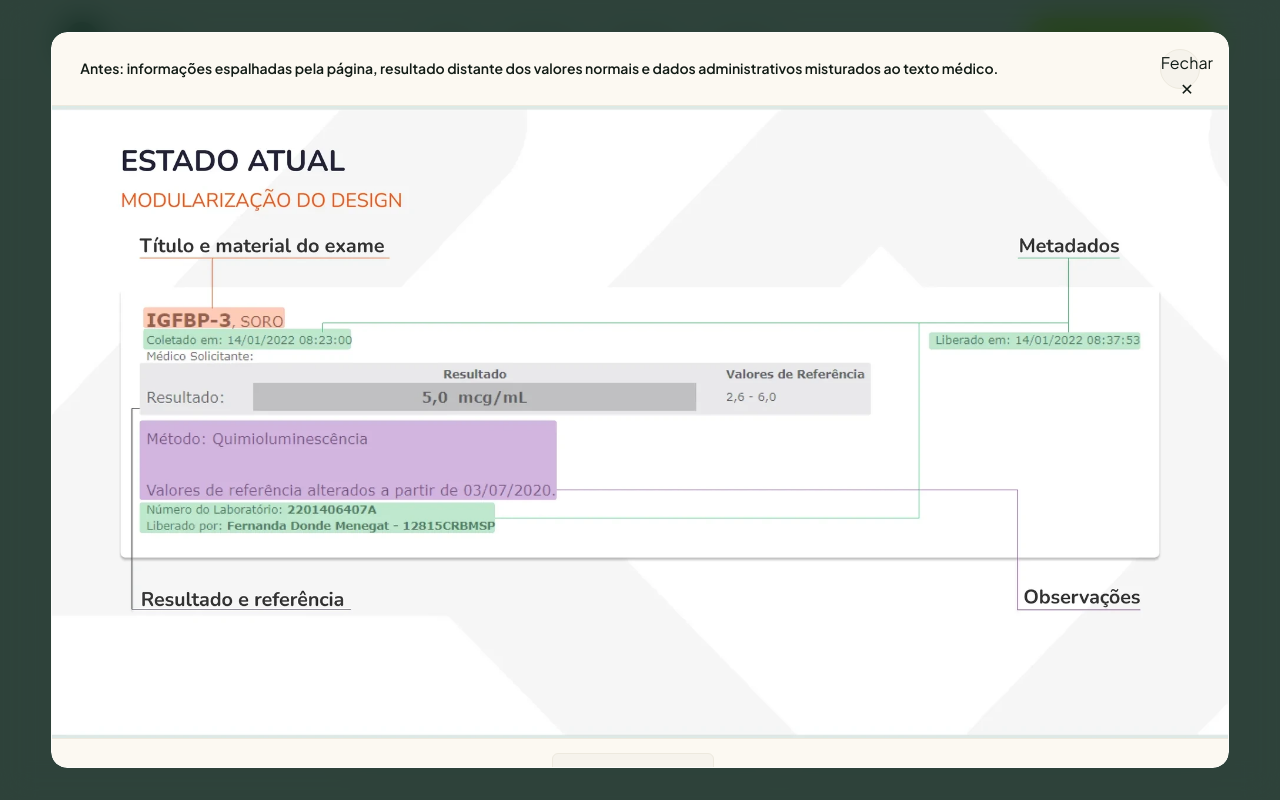
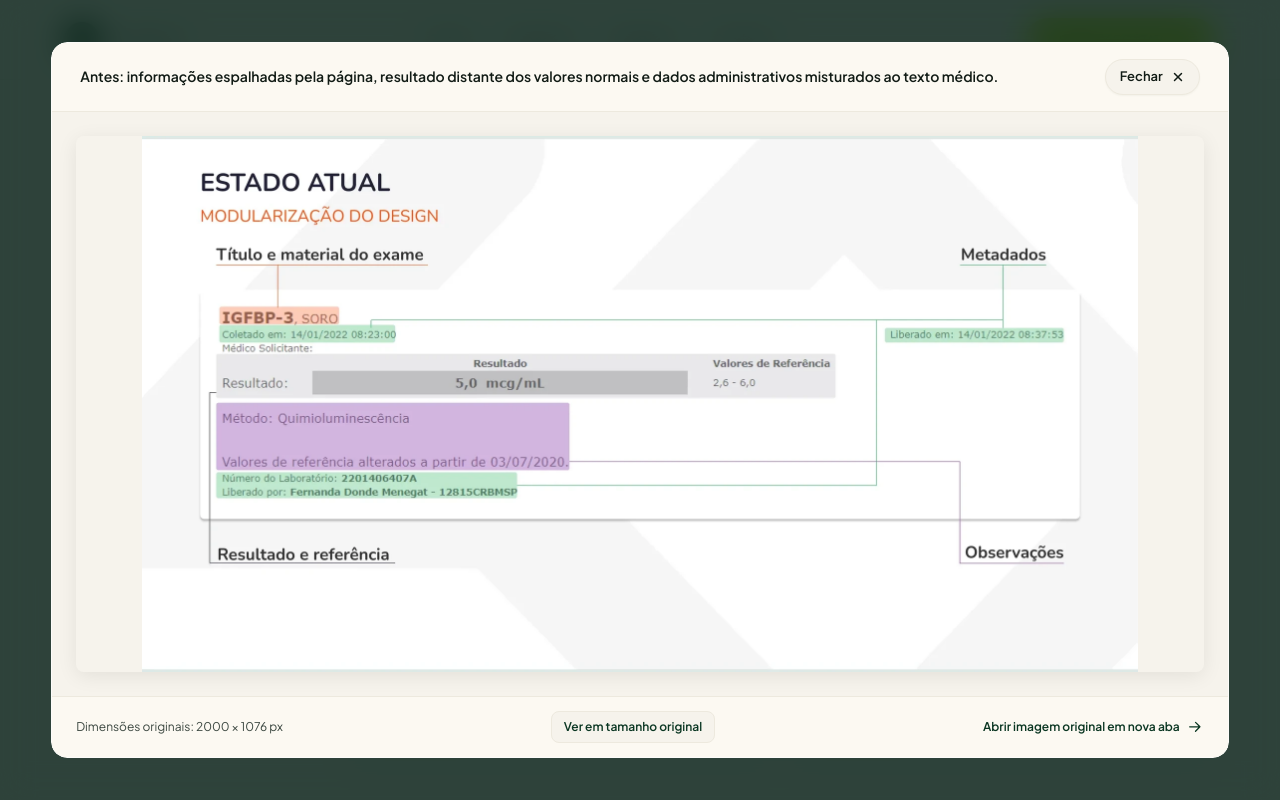
Before and after one commit to israelfull-commits/portfolio, a React (Vite) app in the folder site/: page /cases/einstein-laudos in a window 1280 px wide. Both pictures are taken after a click on the button 557 px from the left and 2438 px from the top of the page. Shown: the part 1994-2794 px from the top of the page. Built offline with nearby package versions, Linux system fonts and the light colour scheme.

Commit message:
fix(lightbox): redesign close button as accessible pill with SVG icon, fix classname mismatch on viewport and handle full-size mode

```diff
--- a/site/src/components/CasePresentation.tsx
+++ b/site/src/components/CasePresentation.tsx
@@ -193,7 +193,21 @@ export function CaseFigure({ image }: { image: CaseImage }) {
               onClick={closeLightbox}
               aria-label="Fechar ampliação"
             >
-              Fechar ✕
+              <span>Fechar</span>
+              <svg
+                width="14"
+                height="14"
+                viewBox="0 0 24 24"
+                fill="none"
+                stroke="currentColor"
+                strokeWidth="2.5"
+                strokeLinecap="round"
+                strokeLinejoin="round"
+                aria-hidden="true"
+              >
+                <line x1="18" y1="6" x2="6" y2="18" />
+                <line x1="6" y1="6" x2="18" y2="18" />
+              </svg>
             </button>
           </div>
           <div className="cp-lightbox-viewport">
--- a/site/src/components/case-presentation.css
+++ b/site/src/components/case-presentation.css
@@ -1116,39 +1116,66 @@
 }
 
 .cp-lightbox-close {
-  display: grid;
-  place-items: center;
-  width: 2.5rem;
-  height: 2.5rem;
-  border-radius: 50%;
+  display: inline-flex;
+  align-items: center;
+  gap: 0.5rem;
+  height: 2.25rem;
+  padding: 0 0.875rem;
+  border-radius: 9999px;
   border: 1px solid var(--cp-border);
   background: var(--cp-surface);
   color: var(--cp-text);
   cursor: pointer;
-  font-size: 1rem;
+  font-size: 0.8125rem;
+  font-weight: 600;
+  font-family: inherit;
   flex-shrink: 0;
+  white-space: nowrap;
+  box-shadow: 0 1px 2px rgba(10, 54, 34, 0.04);
   transition: all 0.15s ease;
 }
 
 .cp-lightbox-close:hover,
 .cp-lightbox-close:focus-visible {
   background: var(--cp-pine);
+  border-color: var(--cp-pine);
   color: #FCF9F2;
+  box-shadow: 0 2px 8px -1px rgba(10, 54, 34, 0.18);
 }
 
-.cp-lightbox-media {
+.cp-lightbox-close svg {
+  width: 14px;
+  height: 14px;
+  stroke: currentColor;
+  stroke-width: 2.5;
+  flex-shrink: 0;
+}
+
+.cp-lightbox-viewport {
   padding: 1.5rem;
   display: grid;
   place-items: center;
   background: var(--cp-surface);
   overflow: auto;
+  min-height: 20rem;
+  max-height: calc(92vh - 8.5rem);
 }
 
-.cp-lightbox-media img {
+.cp-lightbox-viewport img {
   max-width: 100%;
-  max-height: calc(92vh - 12rem);
+  max-height: calc(85vh - 9rem);
   object-fit: contain;
   border-radius: 0.5rem;
+  box-shadow: 0 4px 20px rgba(0, 0, 0, 0.08);
+  transition: all 0.2s ease;
+}
+
+/* Modo em tamanho original */
+.cp-lightbox-content.is-actual-size .cp-lightbox-viewport img {
+  max-width: none;
+  max-height: none;
+  width: auto;
+  height: auto;
 }
 
 .cp-lightbox-footer {
@@ -1174,16 +1201,25 @@
 }
 
 .cp-lightbox-size {
-  min-height: 2.75rem;
-  padding: 0.375rem 0;
-  padding: 0.35rem 0.65rem;
+  display: inline-flex;
+  align-items: center;
+  gap: 0.35rem;
+  padding: 0.35rem 0.75rem;
+  min-height: 2rem;
   border: 1px solid var(--cp-border);
-  border-radius: 0.375rem;
+  border-radius: 0.5rem;
   background: var(--cp-surface);
   color: var(--cp-pine);
   font: inherit;
+  font-size: 0.75rem;
   font-weight: 600;
   cursor: pointer;
+  transition: all 0.15s ease;
+}
+
+.cp-lightbox-size:hover {
+  background: rgba(10, 54, 34, 0.06);
+  border-color: var(--cp-pine);
 }
 
 /* ==========================================================================
```
